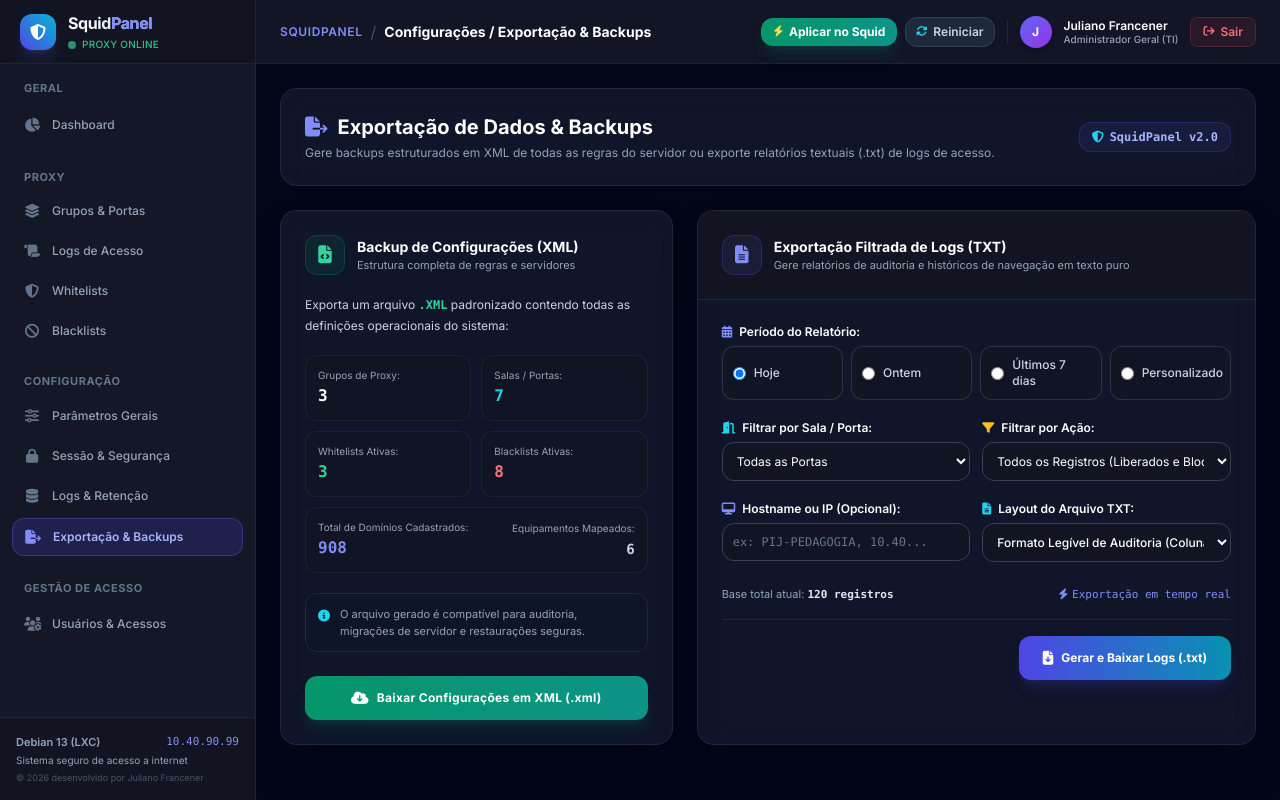
After one commit to jfrancener/SquidPanel, a Django app: page /settings/export/ in a window 1280 px wide. The commit adds this page. Run offline with Django 5.2, Linux system fonts and the light colour scheme; a user stored in the database is signed in; data comes from the database, SQL or seed files in the repository; some libraries are stand-ins or nearby versions.

Commit message:
Add full XML server configuration backup exporter and custom TXT access log exporter with UI template in Settings

```diff
--- a/core/urls.py
+++ b/core/urls.py
@@ -21,4 +21,7 @@
     path('settings/general/', dashboard_views.settings_general_view, name='settings_general'),
     path('settings/session/', dashboard_views.settings_session_view, name='settings_session'),
     path('settings/logs/', dashboard_views.settings_logs_view, name='settings_logs'),
+    path('settings/export/', dashboard_views.settings_export_view, name='settings_export'),
+    path('settings/export/config/xml/', dashboard_views.export_config_xml_view, name='export_config_xml'),
+    path('settings/export/logs/txt/', dashboard_views.export_logs_txt_view, name='export_logs_txt'),
 ]
--- a/dashboard/views.py
+++ b/dashboard/views.py
@@ -184,3 +184,98 @@
         'oldest_log': oldest_log,
         'active_menu': 'settings_logs'
     })
+
+
+# ==========================================
+# 3. EXPORTAÇÃO & BACKUPS (XML & TXT)
+# ==========================================
+
+@login_required
+def settings_export_view(request):
+    """
+    Tela de Gestão de Exportações e Backups (XML de Configurações e TXT de Logs).
+    """
+    profile, _ = UserProfile.objects.get_or_create(user=request.user)
+    if not profile.is_admin:
+        return HttpResponseForbidden("Acesso negado: apenas Administradores de TI podem acessar a área de exportação.")
+
+    from squid.models import ProxyList, DomainItem, DeviceHost, AccessLog
+
+    total_groups = ProxyGroup.objects.filter(is_active=True).count()
+    total_ports = ProxyPort.objects.filter(is_active=True).count()
+    total_whitelists = ProxyList.objects.filter(list_type='WHITELIST', is_active=True).count()
+    total_blacklists = ProxyList.objects.filter(list_type='BLACKLIST', is_active=True).count()
+    total_domains = DomainItem.objects.filter(is_active=True).count()
+    total_devices = DeviceHost.objects.count()
+    total_logs = AccessLog.objects.count()
+
+    all_ports = ProxyPort.objects.select_related('group').filter(is_active=True).order_by('port_number')
+    all_groups = ProxyGroup.objects.filter(is_active=True).order_by('name')
+
+    return render(request, 'settings/export.html', {
+        'profile': profile,
+        'total_groups': total_groups,
+        'total_ports': total_ports,
+        'total_whitelists': total_whitelists,
+        'total_blacklists': total_blacklists,
+        'total_domains': total_domains,
+        'total_devices': total_devices,
+        'total_logs': total_logs,
+        'all_ports': all_ports,
+        'all_groups': all_groups,
+        'active_menu': 'settings_export'
+    })
+
+
+@login_required
+def export_config_xml_view(request):
+    """
+    Gera e entrega o arquivo XML com todas as configurações do servidor para download.
+    """
+    profile, _ = UserProfile.objects.get_or_create(user=request.user)
+    if not profile.is_admin:
+        return HttpResponseForbidden("Acesso negado.")
+
+    from django.http import HttpResponse
+    from django.utils import timezone
+    from .export_service import generate_configuration_xml
+
+    xml_content = generate_configuration_xml()
+    filename = f"SquidPanel_Config_{timezone.now().strftime('%Y%m%d_%H%M%S')}.xml"
+
+    response = HttpResponse(xml_content, content_type='application/xml; charset=utf-8')
+    response['Content-Disposition'] = f'attachment; filename="{filename}"'
+    return response
+
+
+@login_required
+def export_logs_txt_view(request):
+    """
+    Gera e entrega o arquivo TXT com os logs de acesso filtrados para download.
+    """
+    profile, _ = UserProfile.objects.get_or_create(user=request.user)
+    if not profile.is_admin:
+        return HttpResponseForbidden("Acesso negado.")
+
+    from django.http import HttpResponse
+    from django.utils import timezone
+    from .export_service import export_logs_to_txt
+
+    filters = {
+        'period': request.GET.get('period', 'today'),
+        'port_id': request.GET.get('port_id'),
+        'action': request.GET.get('action', 'ALL'),
+        'hostname_ip': request.GET.get('hostname_ip', '').strip(),
+        'format': request.GET.get('format', 'human'),
+        'date_from': request.GET.get('date_from'),
+        'date_to': request.GET.get('date_to'),
+        'time_from': request.GET.get('time_from', '00:00'),
+        'time_to': request.GET.get('time_to', '23:59'),
+    }
+
+    txt_content = export_logs_to_txt(filters)
+    filename = f"Squid_Logs_{filters['period']}_{timezone.now().strftime('%Y%m%d_%H%M%S')}.txt"
+
+    response = HttpResponse(txt_content, content_type='text/plain; charset=utf-8')
+    response['Content-Disposition'] = f'attachment; filename="{filename}"'
+    return response
--- a/templates/base.html
+++ b/templates/base.html
@@ -146,6 +146,10 @@
                     <a href="{% url 'settings_logs' %}" class="flex items-center gap-3 px-3 py-2 rounded-xl text-xs font-medium transition-all {% if active_menu == 'settings_logs' %}bg-indigo-600/20 text-indigo-300 border border-indigo-500/30 font-semibold{% else %}text-slate-400 hover:text-white hover:bg-slate-800/50{% endif %}">
                         <i class="fa-solid fa-database w-4 text-center text-sm {% if active_menu == 'settings_logs' %}text-indigo-400{% else %}text-slate-500{% endif %}"></i>
                         <span>Logs & Retenção</span>
+                    </a>
+                    <a href="{% url 'settings_export' %}" class="flex items-center gap-3 px-3 py-2 rounded-xl text-xs font-medium transition-all {% if active_menu == 'settings_export' %}bg-indigo-600/20 text-indigo-300 border border-indigo-500/30 font-semibold{% else %}text-slate-400 hover:text-white hover:bg-slate-800/50{% endif %}">
+                        <i class="fa-solid fa-file-export w-4 text-center text-sm {% if active_menu == 'settings_export' %}text-indigo-400{% else %}text-slate-500{% endif %}"></i>
+                        <span>Exportação & Backups</span>
                     </a>
                 </nav>
             </div>
--- /dev/null
+++ b/templates/settings/export.html
@@ -0,0 +1,231 @@
+{% extends 'base.html' %}
+
+{% block title %}Exportação & Backups - SquidPanel{% endblock %}
+{% block page_title %}Configurações / Exportação & Backups{% endblock %}
+
+{% block content %}
+<div class="max-w-5xl mx-auto space-y-6">
+
+    <!-- Cabeçalho da Página -->
+    <div class="glass-panel p-6 rounded-2xl border border-slate-800 flex flex-col sm:flex-row justify-between items-start sm:items-center gap-4">
+        <div>
+            <h1 class="text-xl font-bold text-white flex items-center gap-2.5">
+                <i class="fa-solid fa-file-export text-indigo-400"></i>
+                <span>Exportação de Dados & Backups</span>
+            </h1>
+            <p class="text-xs text-slate-400 mt-1">
+                Gere backups estruturados em XML de todas as regras do servidor ou exporte relatórios textuais (.txt) de logs de acesso.
+            </p>
+        </div>
+        <div class="flex items-center gap-2">
+            <span class="px-3 py-1.5 rounded-xl bg-indigo-500/10 border border-indigo-500/20 text-indigo-300 text-xs font-mono font-semibold flex items-center gap-1.5">
+                <i class="fa-solid fa-shield-halved text-cyan-400"></i>
+                <span>SquidPanel v2.0</span>
+            </span>
+        </div>
+    </div>
+
+    <!-- Grid de Exportadores: XML de Configuração vs TXT de Logs -->
+    <div class="grid grid-cols-1 lg:grid-cols-12 gap-6">
+
+        <!-- ============================================================ -->
+        <!-- CARD 1: EXPORTAÇÃO COMPLETA DE CONFIGURAÇÕES (XML) -->
+        <!-- ============================================================ -->
+        <div class="lg:col-span-5 glass-panel rounded-2xl border border-slate-800 overflow-hidden shadow-2xl flex flex-col justify-between">
+            <div class="p-6 space-y-5">
+                <div class="flex items-center gap-3">
+                    <div class="w-10 h-10 rounded-xl bg-emerald-500/10 border border-emerald-500/20 flex items-center justify-center text-emerald-400">
+                        <i class="fa-solid fa-file-code text-lg"></i>
+                    </div>
+                    <div>
+                        <h2 class="text-sm font-bold text-white">Backup de Configurações (XML)</h2>
+                        <p class="text-[11px] text-slate-400">Estrutura completa de regras e servidores</p>
+                    </div>
+                </div>
+
+                <p class="text-xs text-slate-300 leading-relaxed">
+                    Exporta um arquivo <strong class="text-emerald-400 font-mono">.XML</strong> padronizado contendo todas as definições operacionais do sistema:
+                </p>
+
+                <!-- Resumo dos Itens Exportados -->
+                <div class="grid grid-cols-2 gap-2.5">
+                    <div class="p-3 rounded-xl bg-[#111422] border border-slate-800/80">
+                        <span class="text-[10px] text-slate-400 block">Grupos de Proxy:</span>
+                        <span class="text-base font-bold text-white font-mono">{{ total_groups }}</span>
+                    </div>
+                    <div class="p-3 rounded-xl bg-[#111422] border border-slate-800/80">
+                        <span class="text-[10px] text-slate-400 block">Salas / Portas:</span>
+                        <span class="text-base font-bold text-cyan-400 font-mono">{{ total_ports }}</span>
+                    </div>
+                    <div class="p-3 rounded-xl bg-[#111422] border border-slate-800/80">
+                        <span class="text-[10px] text-slate-400 block">Whitelists Ativas:</span>
+                        <span class="text-base font-bold text-emerald-400 font-mono">{{ total_whitelists }}</span>
+                    </div>
+                    <div class="p-3 rounded-xl bg-[#111422] border border-slate-800/80">
+                        <span class="text-[10px] text-slate-400 block">Blacklists Ativas:</span>
+                        <span class="text-base font-bold text-rose-400 font-mono">{{ total_blacklists }}</span>
+                    </div>
+                    <div class="p-3 rounded-xl bg-[#111422] border border-slate-800/80 col-span-2">
+                        <div class="flex justify-between items-center">
+                            <div>
+                                <span class="text-[10px] text-slate-400 block">Total de Domínios Cadastrados:</span>
+                                <span class="text-base font-bold text-indigo-400 font-mono">{{ total_domains }}</span>
+                            </div>
+                            <div class="text-right">
+                                <span class="text-[10px] text-slate-400 block">Equipamentos Mapeados:</span>
+                                <span class="text-sm font-bold text-slate-300 font-mono">{{ total_devices }}</span>
+                            </div>
+                        </div>
+                    </div>
+                </div>
+
+                <div class="p-3 rounded-xl bg-slate-900/60 border border-slate-800 text-[11px] text-slate-400 flex items-start gap-2.5">
+                    <i class="fa-solid fa-circle-info text-cyan-400 text-xs mt-0.5"></i>
+                    <span>O arquivo gerado é compatível para auditoria, migrações de servidor e restaurações seguras.</span>
+                </div>
+            </div>
+
+            <!-- Botão de Ação XML -->
+            <div class="p-6 pt-0">
+                <a href="{% url 'export_config_xml' %}" class="w-full py-3 px-4 bg-gradient-to-r from-emerald-600 to-teal-600 hover:from-emerald-500 hover:to-teal-500 text-white rounded-xl text-xs font-bold tracking-wide shadow-lg shadow-emerald-600/20 transition-all flex items-center justify-center gap-2 group">
+                    <i class="fa-solid fa-cloud-arrow-down text-sm group-hover:scale-110 transition-transform"></i>
+                    <span>Baixar Configurações em XML (.xml)</span>
+                </a>
+            </div>
+        </div>
+
+        <!-- ============================================================ -->
+        <!-- CARD 2: EXPORTADOR DE LOGS DE ACESSO (TXT) -->
+        <!-- ============================================================ -->
+        <div class="lg:col-span-7 glass-panel rounded-2xl border border-slate-800 overflow-hidden shadow-2xl">
+            <div class="p-6 border-b border-slate-800 bg-[#121422]">
+                <div class="flex items-center gap-3">
+                    <div class="w-10 h-10 rounded-xl bg-indigo-500/10 border border-indigo-500/20 flex items-center justify-center text-indigo-400">
+                        <i class="fa-solid fa-file-lines text-lg"></i>
+                    </div>
+                    <div>
+                        <h2 class="text-sm font-bold text-white">Exportação Filtrada de Logs (TXT)</h2>
+                        <p class="text-[11px] text-slate-400">Gere relatórios de auditoria e históricos de navegação em texto puro</p>
+                    </div>
+                </div>
+            </div>
+
+            <form method="GET" action="{% url 'export_logs_txt' %}" class="p-6 space-y-4 text-xs">
+
+                <!-- 1. Período -->
+                <div>
+                    <label class="block font-semibold text-white mb-1.5">
+                        <i class="fa-solid fa-calendar-days text-indigo-400 mr-1"></i> Período do Relatório:
+                    </label>
+                    <div class="grid grid-cols-2 sm:grid-cols-4 gap-2">
+                        <label class="flex items-center gap-2 p-2.5 rounded-xl bg-[#111422] border border-slate-700/70 hover:border-indigo-500 cursor-pointer transition-all">
+                            <input type="radio" name="period" value="today" checked onchange="toggleCustomDates(false)" class="text-indigo-600 focus:ring-indigo-500">
+                            <span class="text-slate-300 font-medium">Hoje</span>
+                        </label>
+                        <label class="flex items-center gap-2 p-2.5 rounded-xl bg-[#111422] border border-slate-700/70 hover:border-indigo-500 cursor-pointer transition-all">
+                            <input type="radio" name="period" value="yesterday" onchange="toggleCustomDates(false)" class="text-indigo-600 focus:ring-indigo-500">
+                            <span class="text-slate-300 font-medium">Ontem</span>
+                        </label>
+                        <label class="flex items-center gap-2 p-2.5 rounded-xl bg-[#111422] border border-slate-700/70 hover:border-indigo-500 cursor-pointer transition-all">
+                            <input type="radio" name="period" value="7d" onchange="toggleCustomDates(false)" class="text-indigo-600 focus:ring-indigo-500">
+                            <span class="text-slate-300 font-medium">Últimos 7 dias</span>
+                        </label>
+                        <label class="flex items-center gap-2 p-2.5 rounded-xl bg-[#111422] border border-slate-700/70 hover:border-indigo-500 cursor-pointer transition-all">
+                            <input type="radio" name="period" value="custom" onchange="toggleCustomDates(true)" class="text-indigo-600 focus:ring-indigo-500">
+                            <span class="text-slate-300 font-medium">Personalizado</span>
+                        </label>
+                    </div>
+                </div>
+
+                <!-- Datas Personalizadas (Oculto por padrão) -->
+                <div id="custom-date-container" class="hidden p-3.5 rounded-xl bg-[#111422] border border-slate-700/70 space-y-3">
+                    <div class="grid grid-cols-1 sm:grid-cols-2 gap-3">
+                        <div>
+                            <label class="block text-[11px] text-slate-400 mb-1">De (Data Inicial):</label>
+                            <input type="date" name="date_from" class="w-full bg-[#0d101c] border border-slate-700 text-white rounded-lg p-2 outline-none">
+                        </div>
+                        <div>
+                            <label class="block text-[11px] text-slate-400 mb-1">Até (Data Final):</label>
+                            <input type="date" name="date_to" class="w-full bg-[#0d101c] border border-slate-700 text-white rounded-lg p-2 outline-none">
+                        </div>
+                    </div>
+                </div>
+
+                <!-- 2. Filtros de Porta e Status -->
+                <div class="grid grid-cols-1 sm:grid-cols-2 gap-3 pt-1">
+                    <div>
+                        <label class="block font-semibold text-white mb-1.5">
+                            <i class="fa-solid fa-door-open text-cyan-400 mr-1"></i> Filtrar por Sala / Porta:
+                        </label>
+                        <select name="port_id" class="w-full bg-[#111422] border border-slate-700 text-white rounded-xl p-2.5 focus:border-indigo-500 outline-none">
+                            <option value="">Todas as Portas</option>
+                            {% for p in all_ports %}
+                            <option value="{{ p.id }}">{{ p.port_number }} - {{ p.name }} ({{ p.group.name }})</option>
+                            {% endfor %}
+                        </select>
+                    </div>
+
+                    <div>
+                        <label class="block font-semibold text-white mb-1.5">
+                            <i class="fa-solid fa-filter text-amber-400 mr-1"></i> Filtrar por Ação:
+                        </label>
+                        <select name="action" class="w-full bg-[#111422] border border-slate-700 text-white rounded-xl p-2.5 focus:border-indigo-500 outline-none">
+                            <option value="ALL">Todos os Registros (Liberados e Bloqueados)</option>
+                            <option value="BLOCKED">Apenas Bloqueados (403 Forbidden / Negados)</option>
+                            <option value="ALLOWED">Apenas Liberados (200 OK)</option>
+                        </select>
+                    </div>
+                </div>
+
+                <!-- 3. Hostname / IP e Formato -->
+                <div class="grid grid-cols-1 sm:grid-cols-2 gap-3 pt-1">
+                    <div>
+                        <label class="block font-semibold text-white mb-1.5">
+                            <i class="fa-solid fa-desktop text-indigo-400 mr-1"></i> Hostname ou IP (Opcional):
+                        </label>
+                        <input type="text" name="hostname_ip" placeholder="ex: PIJ-PEDAGOGIA, 10.40..." class="w-full bg-[#111422] border border-slate-700 text-white font-mono rounded-xl p-2.5 focus:border-indigo-500 outline-none placeholder-slate-500">
+                    </div>
+
+                    <div>
+                        <label class="block font-semibold text-white mb-1.5">
+                            <i class="fa-solid fa-file-lines text-cyan-400 mr-1"></i> Layout do Arquivo TXT:
+                        </label>
+                        <select name="format" class="w-full bg-[#111422] border border-slate-700 text-white rounded-xl p-2.5 focus:border-indigo-500 outline-none font-medium">
+                            <option value="human" selected>Formato Legível de Auditoria (Colunado)</option>
+                            <option value="squid">Formato Nativo Squid (access.log unix format)</option>
+                        </select>
+                    </div>
+                </div>
+
+                <!-- Total de Logs no Banco -->
+                <div class="pt-2 flex items-center justify-between text-[11px] text-slate-400">
+                    <span>Base total atual: <strong class="text-slate-200 font-mono">{{ total_logs }} registros</strong></span>
+                    <span class="text-indigo-400 font-mono"><i class="fa-solid fa-bolt mr-1"></i>Exportação em tempo real</span>
+                </div>
+
+                <!-- Botão de Ação TXT -->
+                <div class="pt-4 border-t border-slate-800 flex justify-end">
+                    <button type="submit" class="w-full sm:w-auto px-6 py-3 bg-gradient-to-r from-indigo-600 to-cyan-600 hover:from-indigo-500 hover:to-cyan-500 text-white rounded-xl text-xs font-bold shadow-lg shadow-indigo-600/20 flex items-center justify-center gap-2 transition-all group">
+                        <i class="fa-solid fa-file-arrow-down text-sm group-hover:scale-110 transition-transform"></i>
+                        <span>Gerar e Baixar Logs (.txt)</span>
+                    </button>
+                </div>
+
+            </form>
+        </div>
+
+    </div>
+
+</div>
+
+<script>
+function toggleCustomDates(show) {
+    const container = document.getElementById('custom-date-container');
+    if (show) {
+        container.classList.remove('hidden');
+    } else {
+        container.classList.add('hidden');
+    }
+}
+</script>
+{% endblock %}
```
Also changed, not shown: dashboard/export_service.py (added, +204 -0 lines).
